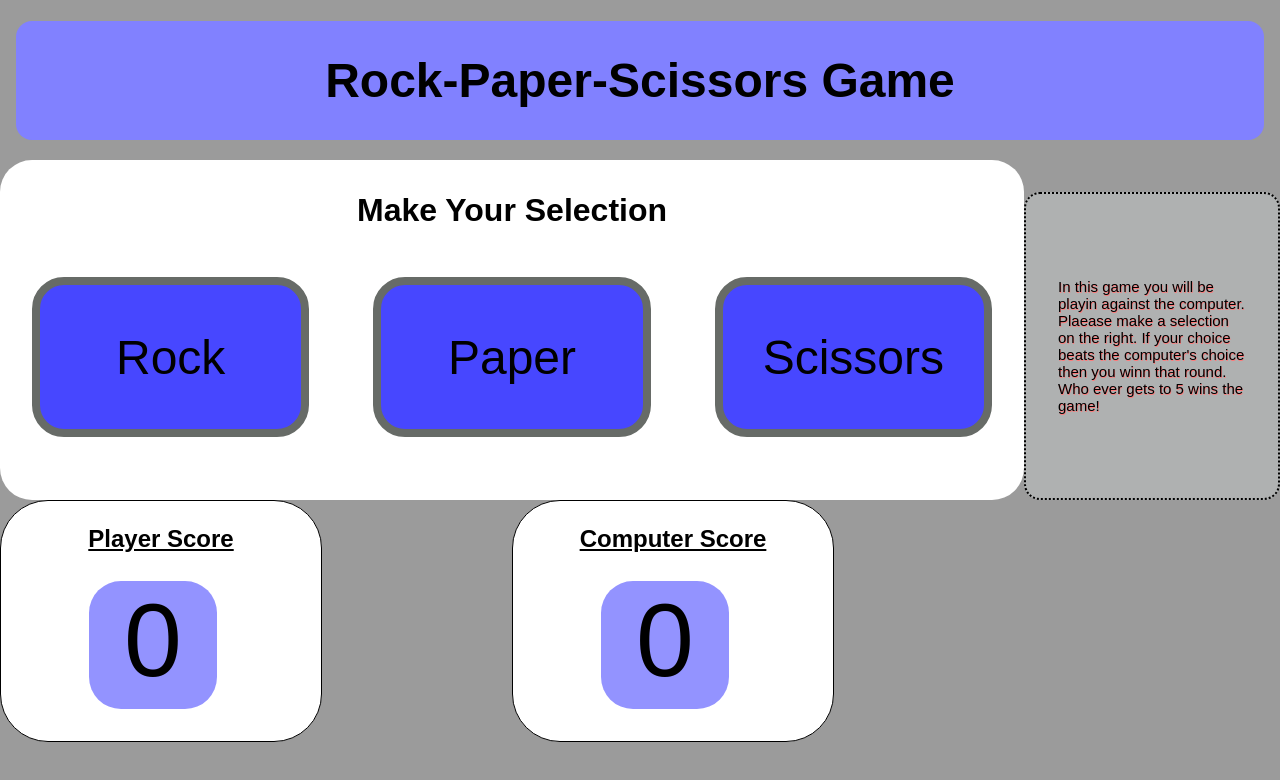
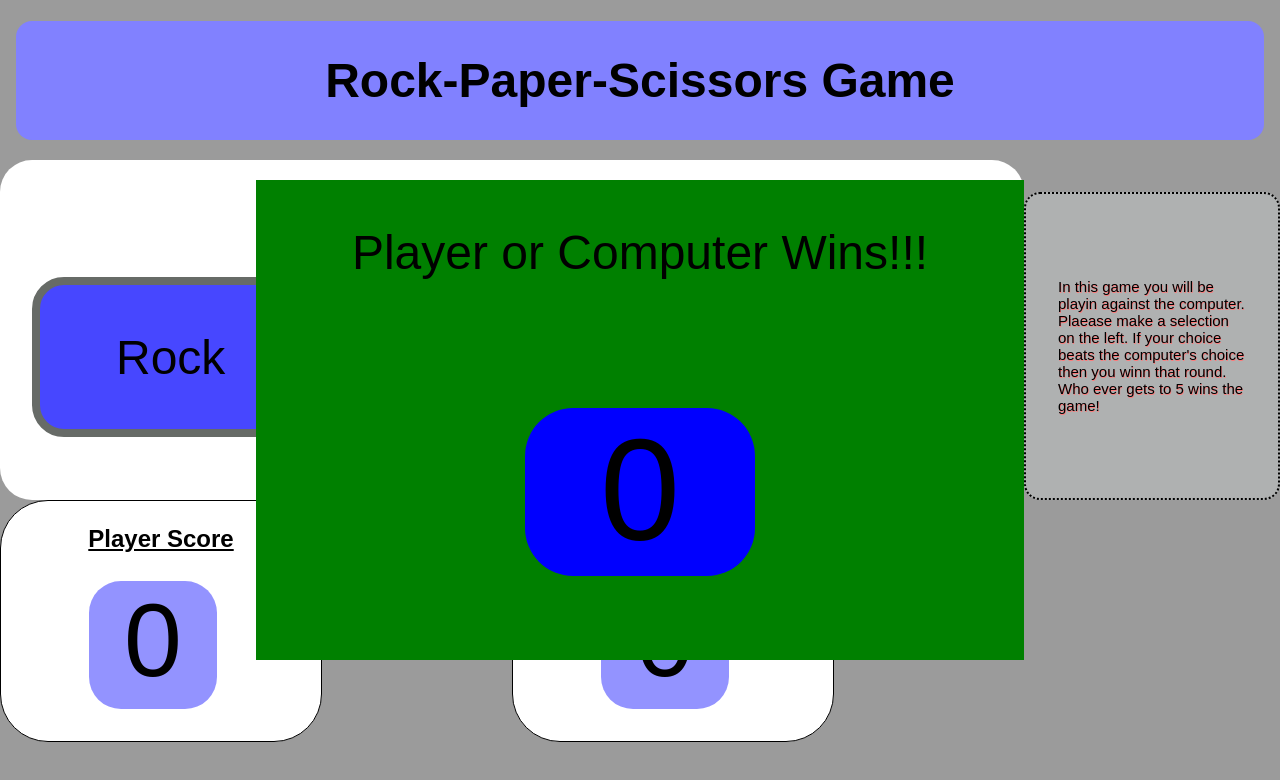
Before and after one commit to telepath01/rock-paper-scissors, a plain HTML site: page index.html in a window 1280 px wide. Drawn offline with Linux system fonts and the light colour scheme.

Commit message:
Updated Win Screen

```diff
--- a/index.html
+++ b/index.html
@@ -21,8 +21,8 @@
       <div class="instructions">
         <p class="instructions-text">
           In this game you will be playin against the computer. Plaease make a
-          selection on the right. If your choice beats the computer's choice
-          then you winn that round. Who ever gets to 5 wins the game!
+          selection on the left. If your choice beats the computer's choice then
+          you winn that round. Who ever gets to 5 wins the game!
         </p>
       </div>
       <div class="score-container">
@@ -35,6 +35,10 @@
           <div class="cpu-score-value">0</div>
         </div>
       </div>
+      <div class="win-container" id="win-scrren">
+        <div class="win-header">Player or Computer Wins!!!</div>
+        <div class="win-score">0</div>
+      </div>
     </div>
   </body>
 </html>
--- a/resources/styles/style.css
+++ b/resources/styles/style.css
@@ -16,6 +16,7 @@ button {
 
 .game-container {
   display: grid;
+  position: relative;
   grid-template-columns: 1fr 20vw;
   grid-template-rows: 20vh 1fr 1fr;
   background-color: rgb(155, 155, 155);
@@ -127,3 +128,28 @@ button {
   height: 8rem;
   width: 8rem;
 }
+.win-container {
+  display: grid;
+  grid-template-rows: 30% 1fr;
+  background-color: green;
+  position: absolute;
+  height: 60vh;
+  width: 60vw;
+  margin: 20%;
+  align-content: center;
+  align-items: center;
+  align-self: center;
+}
+.win-header {
+  text-align: center;
+  font-size: 3rem;
+}
+.win-score {
+  font-size: 9rem;
+  background-color: blue;
+  text-align: center;
+  width: 30%;
+  height: 50%;
+  margin-left: 35%;
+  border-radius: 3rem;
+}
```
